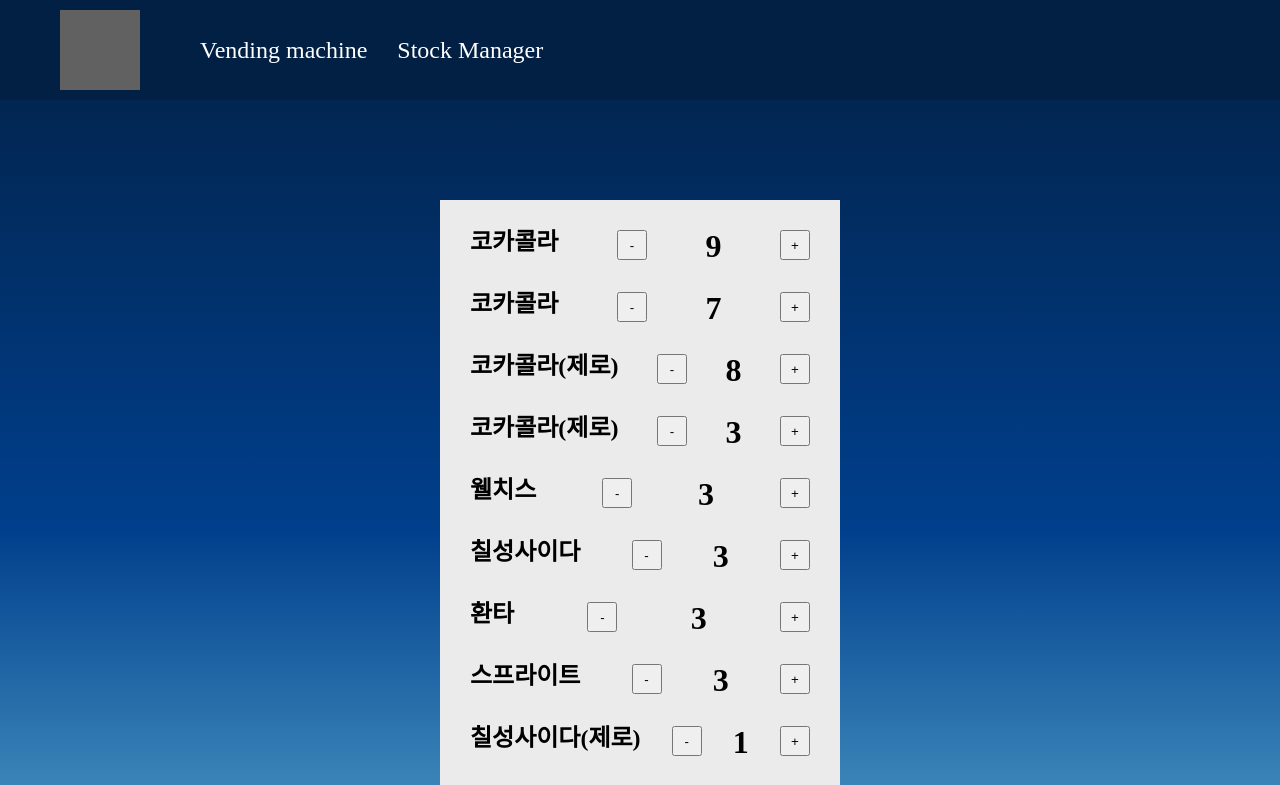
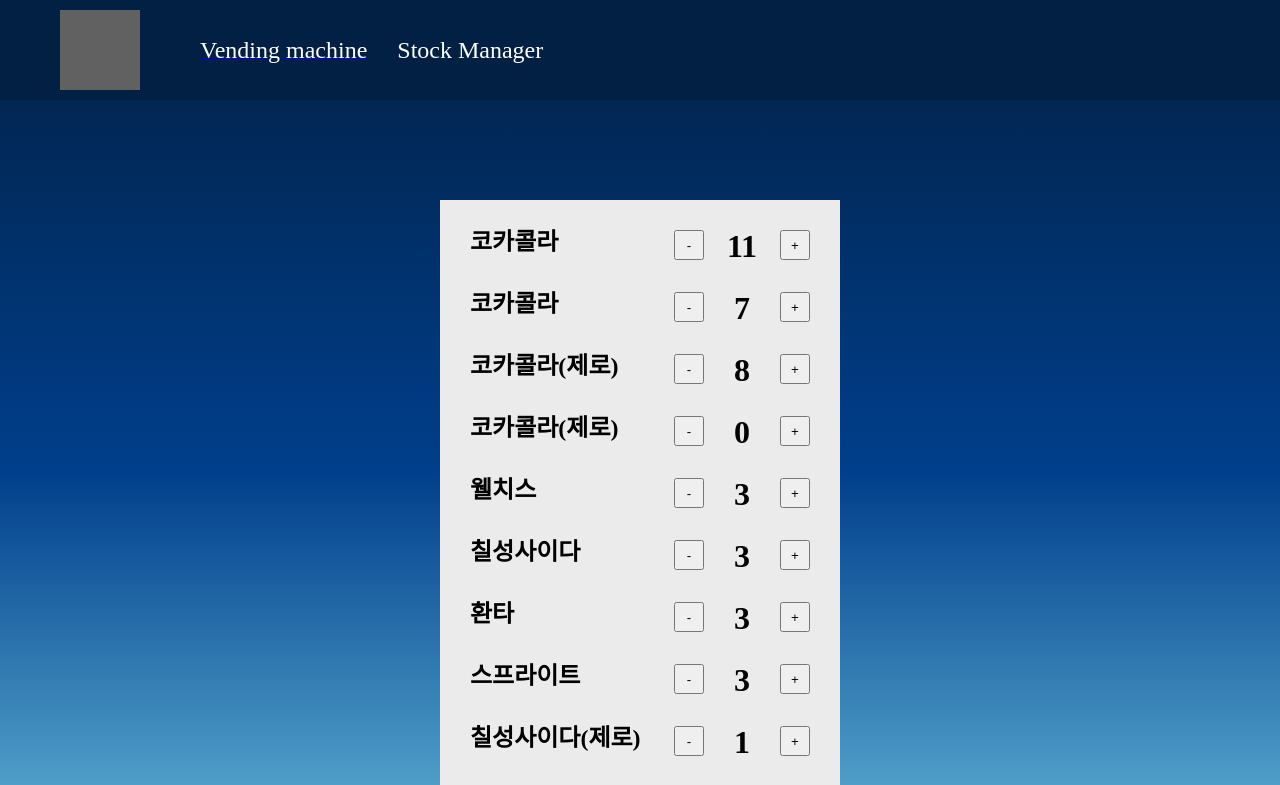
Before and after one commit to codesquad-members-2022/fe-vm, a React (Create React App) app: page /stock-manager in a window 1280 px wide. Shown: the top 785 px of the page. Built offline with nearby package versions, Linux system fonts and the light colour scheme; data requests are answered from the project's data file; grey boxes are pictures that could not be loaded.

Commit message:
Design: stockManager 마크업 일부 수정

```diff
--- a/server/db.json
+++ b/server/db.json
@@ -5,7 +5,7 @@
       "name": "코카콜라",
       "imgSrc": "https://user-images.githubusercontent.com/95538993/168968579-609b8507-4145-4330-9813-1ac87201012e.png",
       "price": 1300,
-      "stock": 9
+      "stock": 11
     },
     {
       "id": 2,
@@ -26,7 +26,7 @@
       "name": "코카콜라(제로)",
       "imgSrc": "https://user-images.githubusercontent.com/95538993/168968589-8b351153-3bdc-4e17-9a28-b1f8fad6c50a.png",
       "price": 1300,
-      "stock": 3
+      "stock": 0
     },
     {
       "id": 5,
@@ -75,7 +75,7 @@
       "name": "파워에이드",
       "imgSrc": "https://user-images.githubusercontent.com/95538993/168968584-900df574-7fda-4ff2-b7fe-4a6801e16939.png",
       "price": 2000,
-      "stock": 0
+      "stock": 1
     },
     {
       "id": 12,
@@ -88,11 +88,11 @@
   "wallet": {
     "10": 10,
     "50": 1,
-    "100": 10,
-    "500": 5,
+    "100": 14,
+    "500": 6,
     "1000": 8,
     "5000": 4,
-    "10000": 0,
-    "50000": 4
+    "10000": 1,
+    "50000": 2
   }
 }
--- a/src/components/StockManager/ProductStockManager.jsx
+++ b/src/components/StockManager/ProductStockManager.jsx
@@ -18,9 +18,11 @@ const ProductStockManager = ({ productInfo, updateProductInfo }) => {
   return (
     <ProductStockManagerWrapper>
       <ProductName>{productInfo.name}</ProductName>
-      <StockChangeButton onClick={() => handleStockChangeButtonClick("decrement")}>-</StockChangeButton>
-      <StockDisplay>{productInfo.stock}</StockDisplay>
-      <StockChangeButton onClick={() => handleStockChangeButtonClick("increment")}>+</StockChangeButton>
+      <UtilWrapper>
+        <StockChangeButton onClick={() => handleStockChangeButtonClick("decrement")}>-</StockChangeButton>
+        <StockDisplay>{productInfo.stock}</StockDisplay>
+        <StockChangeButton onClick={() => handleStockChangeButtonClick("increment")}>+</StockChangeButton>
+      </UtilWrapper>
     </ProductStockManagerWrapper>
   );
 };
@@ -36,6 +38,12 @@ const ProductName = styled.span`
   font-weight: 700;
 `;
 
+const UtilWrapper = styled.div`
+  width: 40%;
+  display: flex;
+  justify-content: space-between;
+`;
+
 const StockChangeButton = styled.button`
   width: 30px;
   height: 30px;
--- a/src/components/StockManager/SaveButton.jsx
+++ /dev/null
@@ -1,3 +0,0 @@
-const SaveButton = () => {};
-
-export default SaveButton;
--- a/src/pages/StockManager.jsx
+++ b/src/pages/StockManager.jsx
@@ -21,7 +21,6 @@ const StockManager = () => {
 
 const StockManagerWrapper = styled.div`
   width: 400px;
-  height: 900px;
   margin: 100px 0;
   background-color: ${({ theme }) => theme.colors.grey4};
 `;
```
